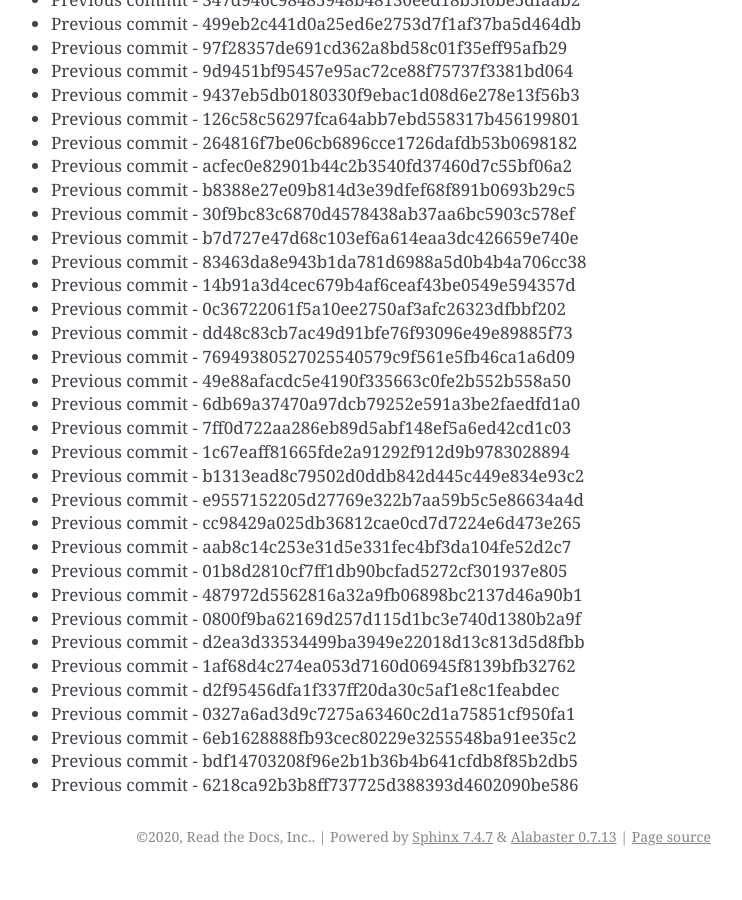
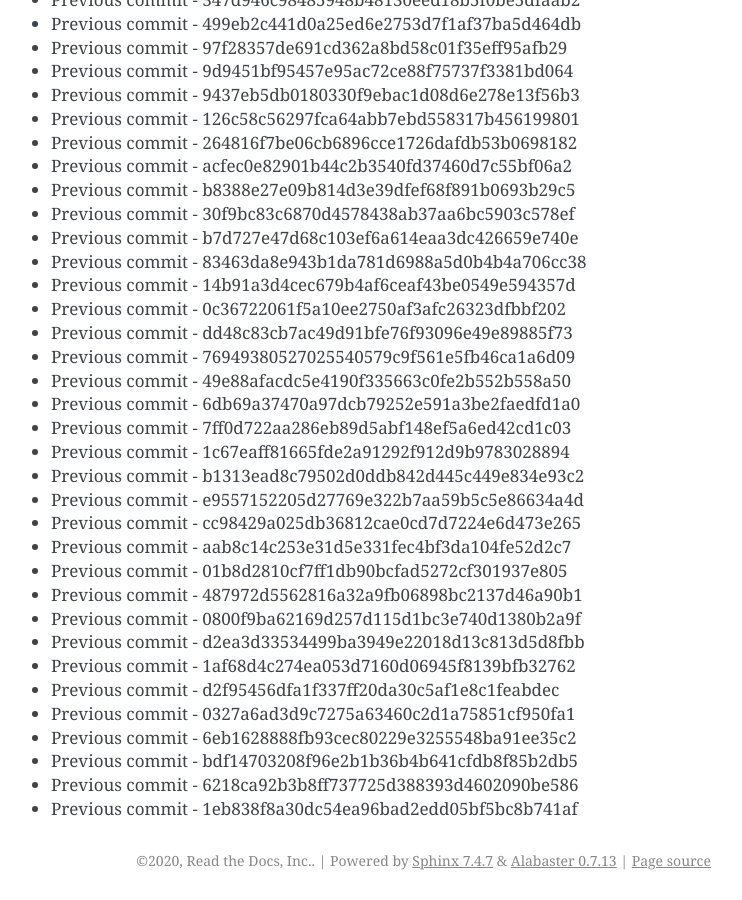
Before and after one commit to readthedocs/rtd-git-stresstest, a Sphinx documentation site: the page built from docs/updates.rst, in a window 1280 px wide and 900 px high, scrolled down 16076 px. Shown: the whole window, without its empty margins (399-1141 px from the left). Built offline with Sphinx 7.4.7, drawn with Linux system fonts in a browser that asks for light colours; before the commit the page ends 16952 px from its top, so only the background shows below that.

Commit message:
Generating commit from previous: 1eb838f8a30dc54ea96bad2edd05bf5bc8b741af

```diff
--- a/docs/updates.rst
+++ b/docs/updates.rst
@@ -707,3 +707,4 @@ It can be tested for any performance characteristics.
 * Previous commit - 6eb1628888fb93cec80229e3255548ba91ee35c2
 * Previous commit - bdf14703208f96e2b1b36b4b641cfdb8f85b2db5
 * Previous commit - 6218ca92b3b8ff737725d388393d4602090be586
+* Previous commit - 1eb838f8a30dc54ea96bad2edd05bf5bc8b741af
```
